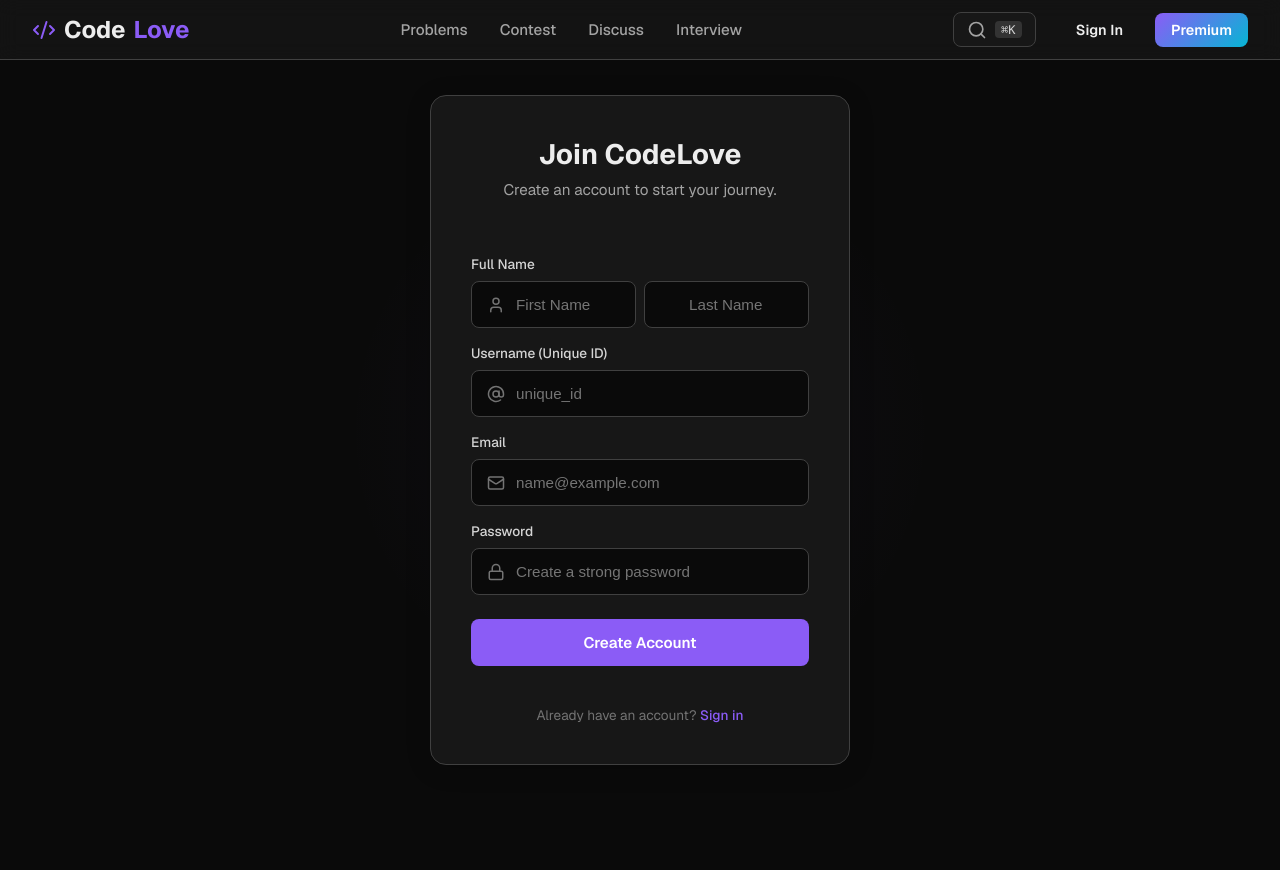
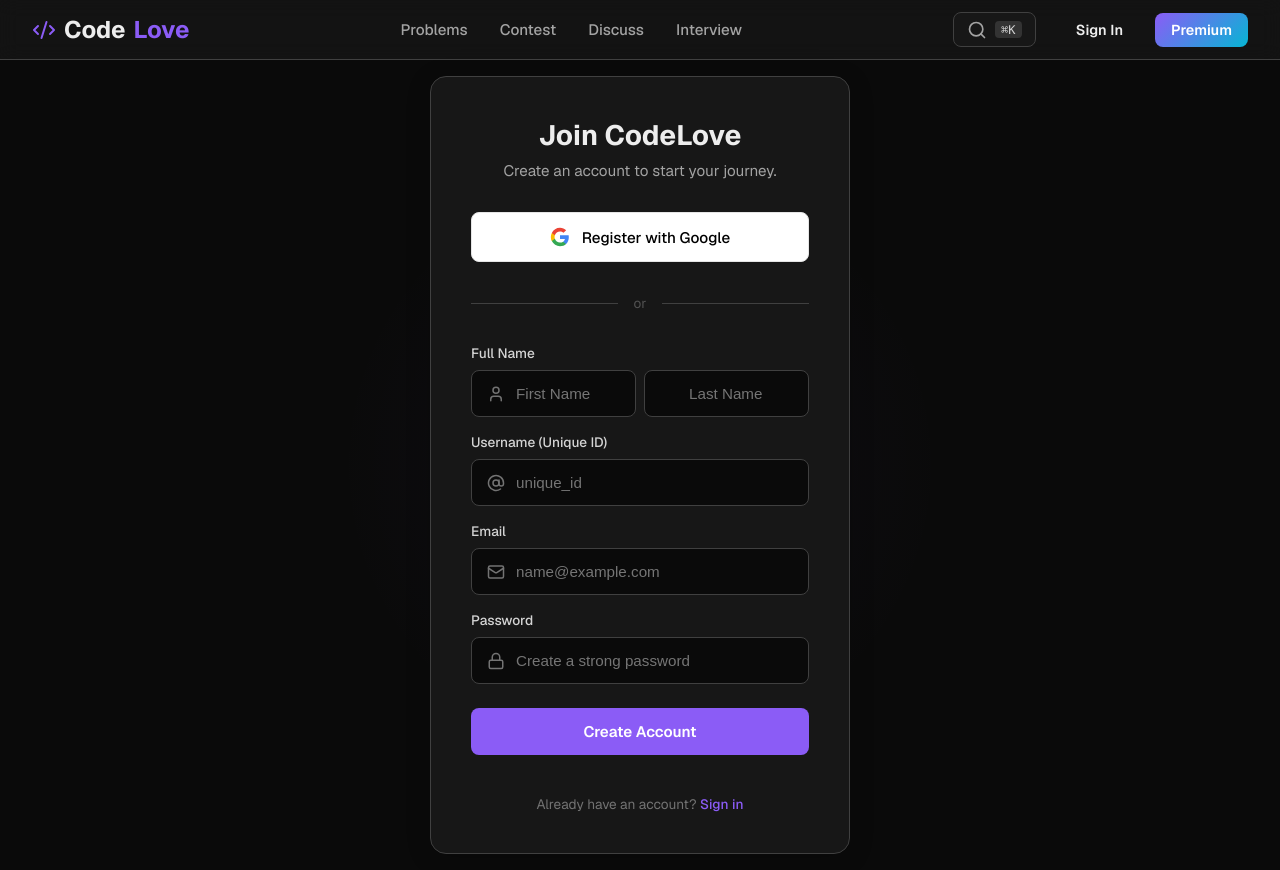
Before and after one commit to naveengoudamk/codelove, a Next.js app: page /register in a window 1280 px wide. Before the commit the page ends 800 px from the top, so only its background shows below. Built offline with nearby package versions, Linux system fonts and the light colour scheme; no server answers.

Commit message:
Implement Google OAuth registration and user syncing

```diff
--- a/src/app/layout.tsx
+++ b/src/app/layout.tsx
@@ -18,6 +18,7 @@ export const metadata: Metadata = {
 };
 
 import Navbar from "@/components/Navbar";
+import { UserSyncer } from "@/components/UserSyncer";
 import { ClerkProvider } from "@clerk/nextjs";
 
 export default function RootLayout({
@@ -30,6 +31,7 @@ export default function RootLayout({
       <html lang="en">
         <body className={`${geistSans.variable} ${geistMono.variable}`}>
           <Navbar />
+          <UserSyncer />
           {children}
         </body>
       </html>
--- a/src/app/register/page.tsx
+++ b/src/app/register/page.tsx
@@ -45,6 +45,21 @@ export default function RegisterPage() {
         const timer = setTimeout(checkUsername, 500);
         return () => clearTimeout(timer);
     }, [form.username]);
+
+    // Handle Google Sign Up
+    const handleGoogleSignUp = async () => {
+        if (!isLoaded) return;
+        try {
+            await signUp.authenticateWithRedirect({
+                strategy: "oauth_google",
+                redirectUrl: "/sso-callback",
+                redirectUrlComplete: "/",
+            });
+        } catch (err: any) {
+            console.error("OAuth Error:", err);
+            setError(err.errors?.[0]?.message || "Google Sign Up failed.");
+        }
+    };
 
     // Handle Submit: Create User in Clerk
     const handleSubmit = async (e: React.FormEvent) => {
@@ -139,10 +154,23 @@ export default function RegisterPage() {
                 </div>
 
                 <div className={styles.authButtons}>
-                    {/* Note: Connecting OAuth requires using signIn.create({ strategy: 'oauth_google' }) or similar,
-                         or using the <SignUp /> component. For custom forms, it involves a different flow.
-                         For now, focusing on Manual implementation. */}
+                    <button
+                        type="button"
+                        className={styles.socialBtn}
+                        onClick={handleGoogleSignUp}
+                        disabled={!isLoaded}
+                    >
+                        <svg width="20" height="20" viewBox="0 0 24 24" xmlns="http://www.w3.org/2000/svg">
+                            <path d="M22.56 12.25c0-.78-.07-1.53-.2-2.25H12v4.26h5.92c-.26 1.37-1.04 2.53-2.21 3.31v2.77h3.57c2.08-1.92 3.28-4.74 3.28-8.09z" fill="#4285F4" />
+                            <path d="M12 23c2.97 0 5.46-.98 7.28-2.66l-3.57-2.77c-.98.66-2.23 1.06-3.71 1.06-2.86 0-5.29-1.93-6.16-4.53H2.18v2.84C3.99 20.53 7.7 23 12 23z" fill="#34A853" />
+                            <path d="M5.84 14.09c-.22-.66-.35-1.36-.35-2.09s.13-1.43.35-2.09V7.07H2.18C1.43 8.55 1 10.22 1 12s.43 3.45 1.18 4.93l2.85-2.22.81-.62z" fill="#FBBC05" />
+                            <path d="M12 5.38c1.62 0 3.06.56 4.21 1.64l3.15-3.15C17.45 2.09 14.97 1 12 1 7.7 1 3.99 3.47 2.18 7.07l3.66 2.84c.87-2.6 3.3-4.53 6.16-4.53z" fill="#EA4335" />
+                        </svg>
+                        Register with Google
+                    </button>
                 </div>
+
+                <div className={styles.divider}>or</div>
 
                 <form className={styles.form} onSubmit={handleSubmit}>
                     <div className={styles.inputGroup}>
--- /dev/null
+++ b/src/app/sso-callback/page.tsx
@@ -0,0 +1,5 @@
+import { AuthenticateWithRedirectCallback } from '@clerk/nextjs'
+
+export default function SSOCallback() {
+    return <AuthenticateWithRedirectCallback />
+}
--- /dev/null
+++ b/src/components/UserSyncer.tsx
@@ -0,0 +1,17 @@
+'use client';
+
+import { useUser } from '@clerk/nextjs';
+import { useEffect } from 'react';
+import { syncUser } from '@/actions/auth';
+
+export function UserSyncer() {
+    const { isSignedIn, user } = useUser();
+
+    useEffect(() => {
+        if (isSignedIn && user) {
+            syncUser();
+        }
+    }, [isSignedIn, user]);
+
+    return null;
+}
```
